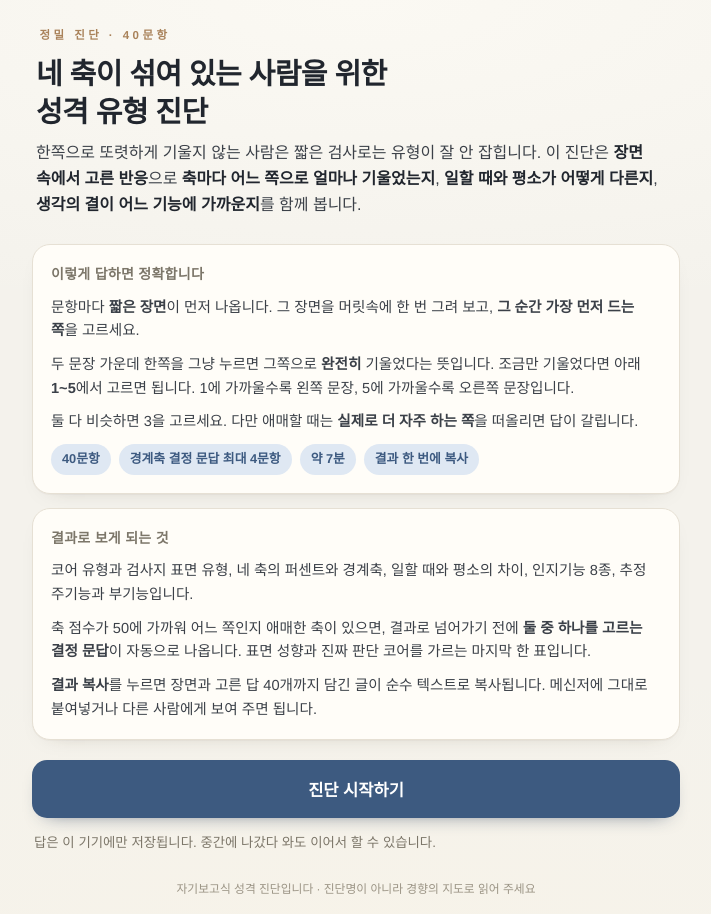
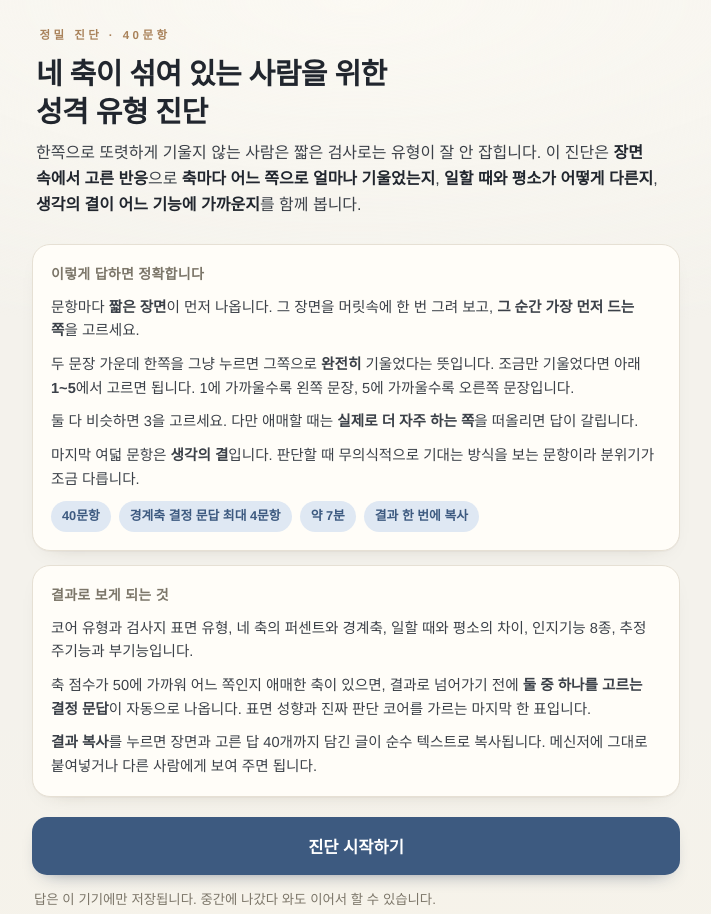
Before and after one commit to mujusang/mbti-test, a plain HTML site: page index.html in a window 1280 px wide. Shown: the top 914 px of the page, without its empty margins (284-995 px from the left). Drawn offline with Linux system fonts and the light colour scheme.

Commit message:
생각의 결 문항 설명 보강

```diff
--- a/index.html
+++ b/index.html
@@ -897,6 +897,7 @@ function buildReportText(answers, tieAnswers, r, when) {
         '<p>문항마다 <b>짧은 장면</b>이 먼저 나옵니다. 그 장면을 머릿속에 한 번 그려 보고, <b>그 순간 가장 먼저 드는 쪽</b>을 고르세요.</p>' +
         '<p>두 문장 가운데 한쪽을 그냥 누르면 그쪽으로 <b>완전히</b> 기울었다는 뜻입니다. 조금만 기울었다면 아래 <b>1~5</b>에서 고르면 됩니다. 1에 가까울수록 왼쪽 문장, 5에 가까울수록 오른쪽 문장입니다.</p>' +
         '<p>둘 다 비슷하면 3을 고르세요. 다만 애매할 때는 <b>실제로 더 자주 하는 쪽</b>을 떠올리면 답이 갈립니다.</p>' +
+        '<p>마지막 여덟 문항은 <b>생각의 결</b>입니다. 판단할 때 무의식적으로 기대는 방식을 보는 문항이라 분위기가 조금 다릅니다.</p>' +
         '<div class="facts"><span class="fact">40문항</span><span class="fact">경계축 결정 문답 최대 4문항</span><span class="fact">약 7분</span><span class="fact">결과 한 번에 복사</span></div>' +
       '</div>' +
       '<div class="card">' +
```
